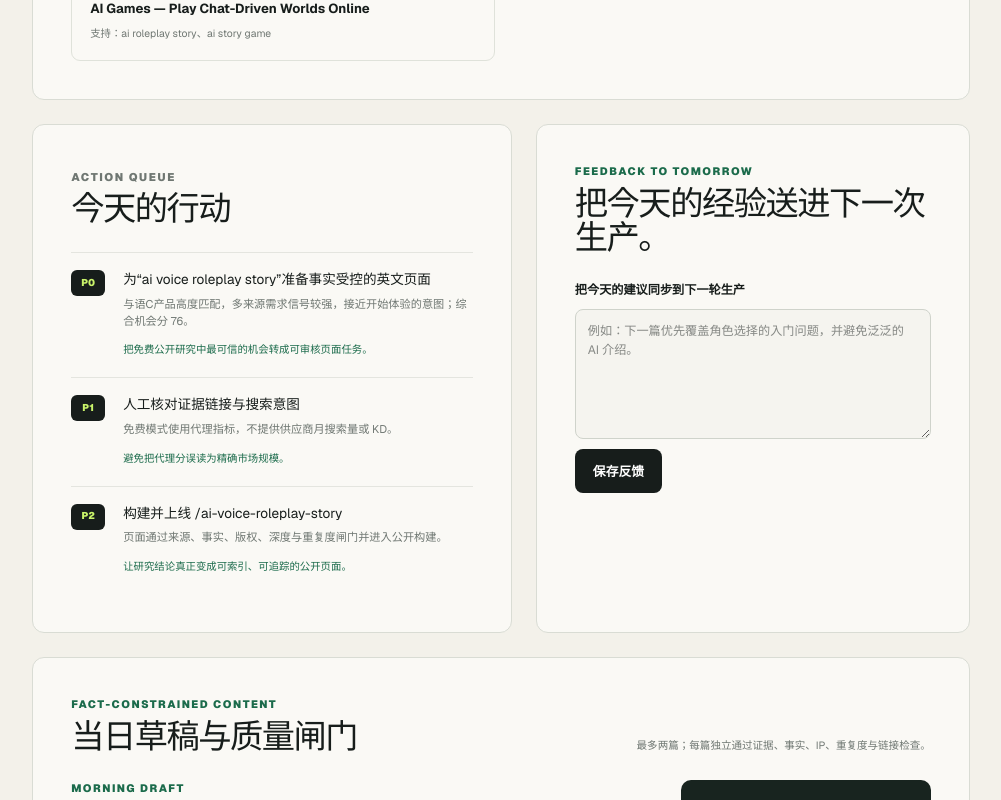
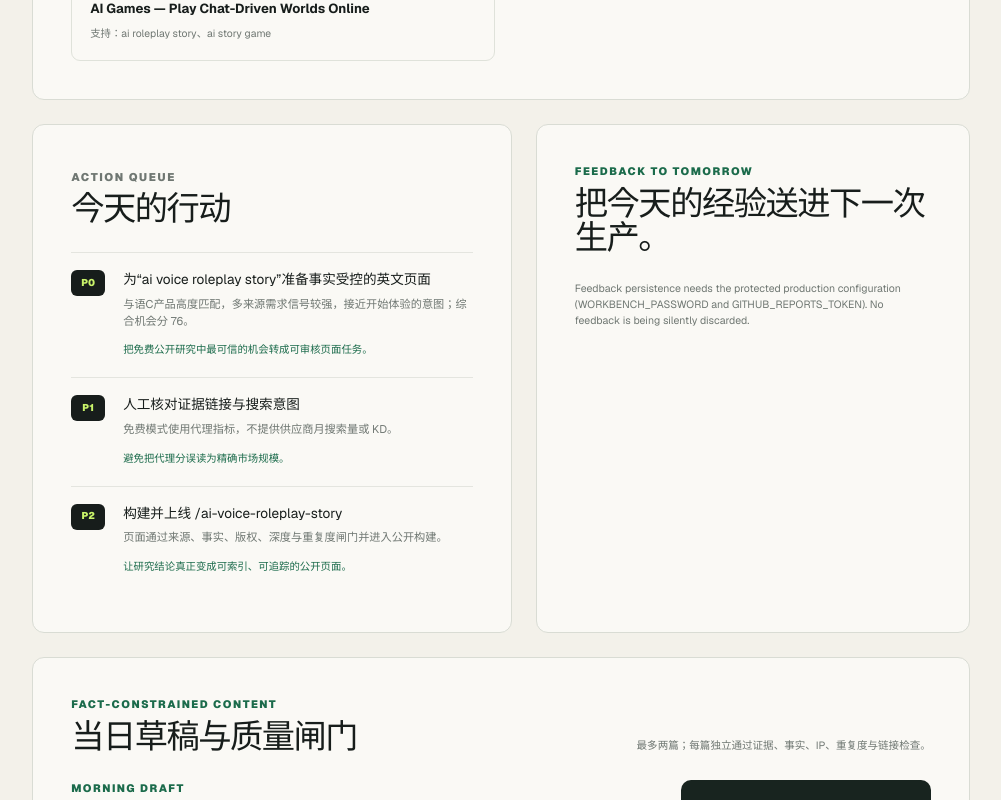
Before and after one commit to lium53492-rgb/seo, a Next.js app: page /workbench in a window 1280 px wide. Shown: the part 3020-3820 px from the top of the page, without its empty margins (259-1260 px from the left). Built offline with nearby package versions, Linux system fonts and the light colour scheme; no server answers.

Commit message:
fix(seo): enable public report refresh

```diff
--- a/app/api/workbench/run/route.ts
+++ b/app/api/workbench/run/route.ts
@@ -2,7 +2,9 @@ import { isWorkbenchAuthorized } from "../../../../lib/seo/auth";
 import { readLatestReport } from "../../../../lib/seo/report-store";
 
 export async function POST(request: Request) {
-  if (!isWorkbenchAuthorized(request)) {
+  // Refreshing only reads the latest verified report. Keep it usable on the
+  // public workbench when no password has been configured.
+  if (process.env.WORKBENCH_PASSWORD && !isWorkbenchAuthorized(request)) {
     return Response.json({ error: "Unauthorized" }, { status: 401 });
   }
   try {
--- a/app/workbench/FeedbackForm.tsx
+++ b/app/workbench/FeedbackForm.tsx
@@ -2,7 +2,7 @@
 
 import { useState } from "react";
 
-export function FeedbackForm() {
+export function FeedbackForm({ enabled }: { enabled: boolean }) {
   const [message, setMessage] = useState("");
   const [status, setStatus] = useState<"idle" | "saving" | "saved" | "error">("idle");
   const [detail, setDetail] = useState("");
@@ -28,6 +28,14 @@ export function FeedbackForm() {
     }
   }
 
+  if (!enabled) {
+    return (
+      <div className="wb-readonly-note" role="status">
+        Feedback persistence needs the protected production configuration (WORKBENCH_PASSWORD and GITHUB_REPORTS_TOKEN). No feedback is being silently discarded.
+      </div>
+    );
+  }
+
   return (
     <form className="wb-feedback-form" onSubmit={submit}>
       <label htmlFor="workbench-feedback">把今天的建议同步到下一轮生产</label>
--- a/app/workbench/page.tsx
+++ b/app/workbench/page.tsx
@@ -59,7 +59,8 @@ export default async function WorkbenchPage() {
   const points = historyPoints(history);
   const publications = report.publications?.length ? report.publications : report.publication ? [report.publication] : [];
   const drafts = report.drafts?.length ? report.drafts : report.draft ? [report.draft] : [];
-  const canRefresh = process.env.NODE_ENV !== "production" || Boolean(process.env.WORKBENCH_PASSWORD);
+  const canRefresh = true;
+  const feedbackEnabled = Boolean(process.env.WORKBENCH_PASSWORD && process.env.GITHUB_REPORTS_TOKEN);
   const hotSignals = report.opportunities.slice(0, 5).map((opportunity) => ({
     ...opportunity,
     evidenceCount: evidence.filter((item) => item.supports.map((keyword) => keyword.toLowerCase()).includes(opportunity.keyword)).length,
@@ -141,7 +142,7 @@ export default async function WorkbenchPage() {
 
         <div className="wb-two-column">
           <section className="wb-section wb-action-list"><div className="wb-section-heading compact"><div><p className="wb-kicker">ACTION QUEUE</p><h2>今天的行动</h2></div></div>{report.actions.map((action) => <article key={action.priority}><span>{action.priority}</span><div><h3>{action.action}</h3><p>{action.why}</p><small>{action.expectedImpact}</small></div></article>)}</section>
-          <section className="wb-section" id="feedback"><div className="wb-section-heading compact"><div><p className="wb-kicker">FEEDBACK TO TOMORROW</p><h2>把今天的经验送进下一次生产。</h2></div></div><FeedbackForm /></section>
+          <section className="wb-section" id="feedback"><div className="wb-section-heading compact"><div><p className="wb-kicker">FEEDBACK TO TOMORROW</p><h2>把今天的经验送进下一次生产。</h2></div></div><FeedbackForm enabled={feedbackEnabled} /></section>
         </div>
 
         <section className="wb-section wb-generated" id="generated"><div className="wb-section-heading"><div><p className="wb-kicker">FACT-CONSTRAINED CONTENT</p><h2>当日草稿与质量闸门</h2></div><span className="wb-data-note">最多两篇；每篇独立通过证据、事实、IP、重复度与链接检查。</span></div>{drafts.length ? <div className="wb-draft-list">{drafts.map((item) => {
```
